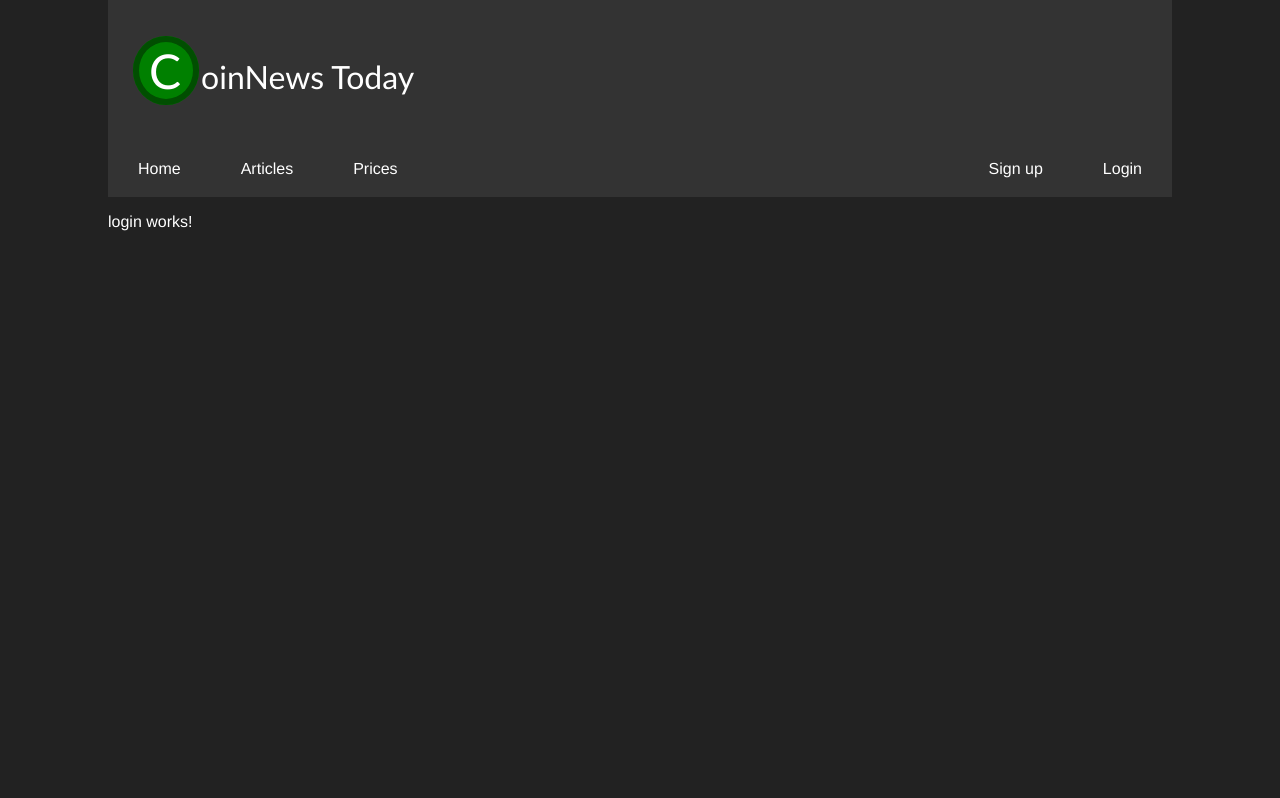
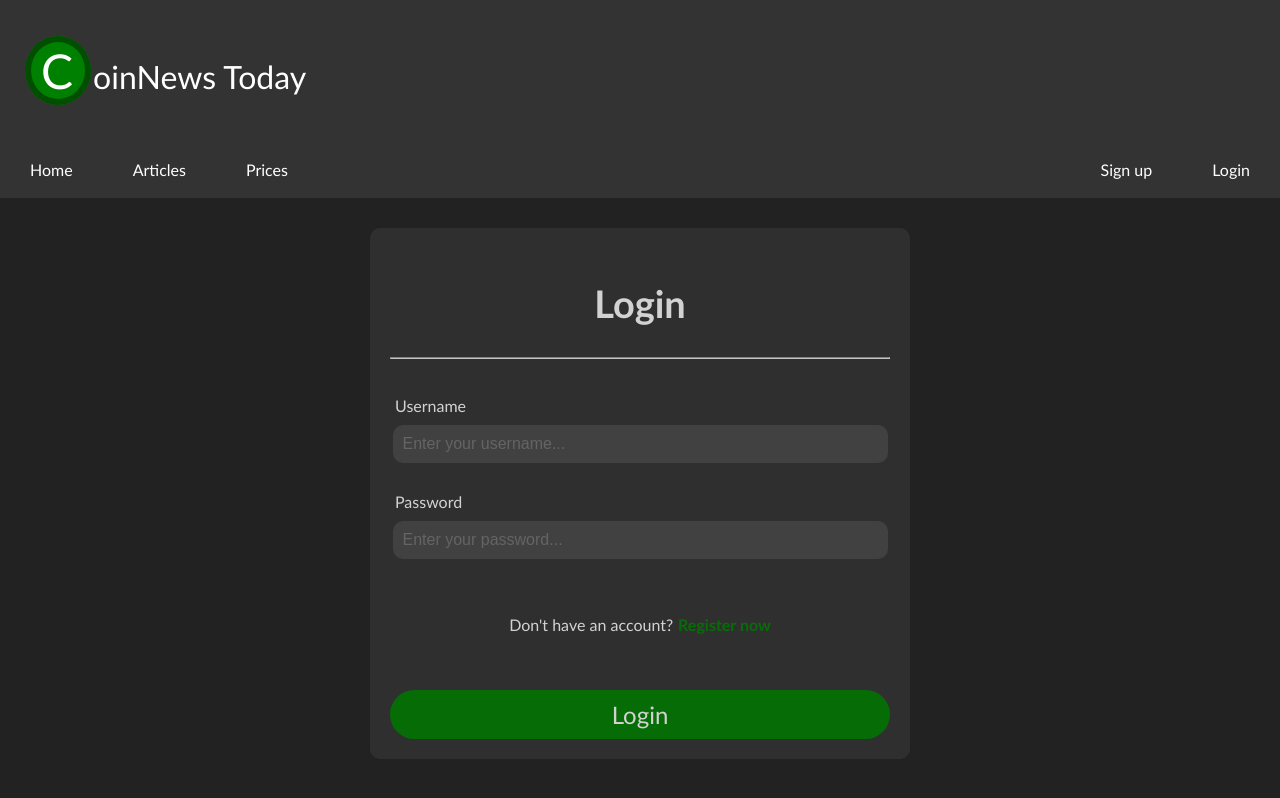
Before and after one commit to HTNRhalith/VeilleTech, an Angular app in the folder frontend/CoinNewsToday/: page /login in a window 1280 px wide. Shown: the top 798 px of the page. Built offline with nearby package versions, Linux system fonts and the light colour scheme.

Commit message:
setup html template for auth forms

```diff
--- a/frontend/CoinNewsToday/src/app/app.component.html
+++ b/frontend/CoinNewsToday/src/app/app.component.html
@@ -4,20 +4,20 @@
   </div>
   <nav>
     <ul>
-      <li>
-        <p routerLink="home">Home</p>
+      <li routerLink="home">
+        <p>Home</p>
       </li>
-      <li>
-        <p routerLink="articles">Articles</p>
+      <li routerLink="articles">
+        <p>Articles</p>
       </li>
-      <li>
-        <p routerLink="prices">Prices</p>
+      <li routerLink="prices">
+        <p>Prices</p>
       </li>
-      <li style="float: right;">
-        <p routerLink="login">Login</p>
+      <li routerLink="login" style="float: right;">
+        <p>Login</p>
       </li>
-      <li style="float: right;">
-        <p routerLink="signup">Sign up</p>
+      <li routerLink="signup" style="float: right;">
+        <p>Sign up</p>
       </li>
     </ul>
   </nav>
--- a/frontend/CoinNewsToday/src/app/login/login.component.css
+++ b/frontend/CoinNewsToday/src/app/login/login.component.css
@@ -0,0 +1,36 @@
+.form-container {
+    padding: 20px;
+    width: 100%;
+    max-width: 500px;
+    margin: auto;
+    background-color: #333333;
+    border-radius: 10px;
+    opacity: 0.8;
+    margin-top: 30px;
+}
+
+.form-input {
+    background-color: #494949;
+    border-radius: 10px;
+    padding: 10px;
+    border: none;
+    width: 95%;
+    margin: auto;
+}
+
+.button {
+    background-color: green;
+    color: white;
+    font-family: 'Gill Sans', 'Gill Sans MT', Calibri, 'Trebuchet MS', sans-serif;
+    font-size: 24px;
+    border-radius: 30px;
+    border: none;
+    width: 100%;
+    padding: 10px 40px;
+}
+
+input, label {
+    display: block;
+    margin: 10px 5px;
+    font-size: 16px;
+}
--- a/frontend/CoinNewsToday/src/app/login/login.component.html
+++ b/frontend/CoinNewsToday/src/app/login/login.component.html
@@ -1 +1,21 @@
-<p>login works!</p>
+<div style="margin-bottom: 40px;">
+    <div class="form-container">
+        <h2 style="font-size: 38px; font-weight: bold; text-align: center;">Login</h2>
+        <hr>
+        <br>
+        <label for="username">Username</label>
+        <input class="form-input" placeholder="Enter your username..." for="username" name="username" type="text">
+        <br>
+        <label for="password">Password</label>
+        <input class="form-input" placeholder="Enter your password..." for="password" name="password" type="password">
+        <div style="display: flex; flex-wrap: wrap;">
+            <div class="row" style="padding: 40px 100px; align-items: center; justify-content: center;">
+                <p>Don't have an account? </p>
+                <p style="color: green; margin-left: 5px; font-weight: bolder;" routerLink="/signup"> Register now</p>
+            </div>
+            <br>
+            <button class="button">Login</button>
+        </div>
+    </div>
+</div>
+<br>
--- a/frontend/CoinNewsToday/src/app/signup/signup.component.css
+++ b/frontend/CoinNewsToday/src/app/signup/signup.component.css
@@ -0,0 +1,37 @@
+.form-container {
+    padding: 20px;
+    width: 100%;
+    max-width: 500px;
+    margin: auto;
+    background-color: #333333;
+    border-radius: 10px;
+    opacity: 0.8;
+    margin-top: 30px;
+}
+
+.form-input {
+    background-color: #494949;
+    border-radius: 10px;
+    padding: 10px;
+    border: none;
+    width: 95%;
+    margin: auto;
+}
+
+.button {
+    background-color: green;
+    color: white;
+    font-family: 'Gill Sans', 'Gill Sans MT', Calibri, 'Trebuchet MS', sans-serif;
+    font-size: 24px;
+    border-radius: 30px;
+    border: none;
+    width: 100%;
+    padding: 10px 40px;
+    margin-top: 50px;
+}
+
+input, label {
+    display: block;
+    margin: 10px 5px;
+    font-size: 16px;
+}
--- a/frontend/CoinNewsToday/src/app/signup/signup.component.html
+++ b/frontend/CoinNewsToday/src/app/signup/signup.component.html
@@ -1 +1,20 @@
-<p>signup works!</p>
+<div style="margin-bottom: 40px;">
+    <div class="form-container">
+        <h2 style="font-size: 38px; font-weight: bold; text-align: center;">Sign Up</h2>
+        <hr>
+        <br>
+        <label for="email">Email</label>
+        <input class="form-input" placeholder="Enter your email..." for="email" name="email" type="text">
+        <br>
+        <label for="username">Username</label>
+        <input class="form-input" placeholder="Enter your username..." for="username" name="username" type="text">
+        <br>
+        <label for="password">Password</label>
+        <input class="form-input" placeholder="Enter your password..." for="password" name="password" type="password">
+        <div style="display: flex; flex-wrap: wrap;">
+            <br>
+            <button class="button">Register</button>
+        </div>
+    </div>
+</div>
+<br>
--- a/frontend/CoinNewsToday/src/styles.css
+++ b/frontend/CoinNewsToday/src/styles.css
@@ -1,8 +1,8 @@
 /* You can add global styles to this file, and also import other style files */
 body {
-    font-family: 'Franklin Gothic Medium', 'Arial Narrow', Arial, sans-serif;
+    font-family: 'Trebuchet MS', 'Lucida Sans Unicode', 'Lucida Grande', 'Lucida Sans', Arial, sans-serif;
     color: white;
-    margin: 0px 8px;
+    margin: 0px 0px;
 }
 
 html {
@@ -13,7 +13,6 @@ html {
 .container {
     align-items: center;
     justify-content: center;
-    margin: 0px 100px;
 }
 
 .row {
```
